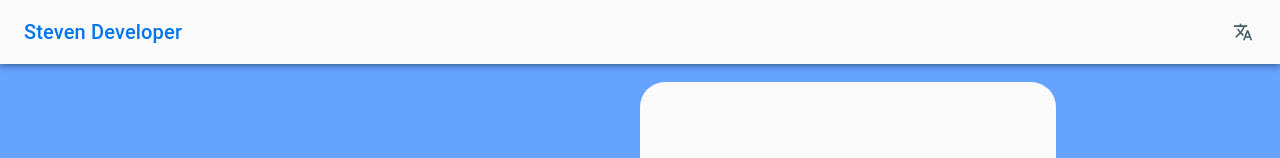
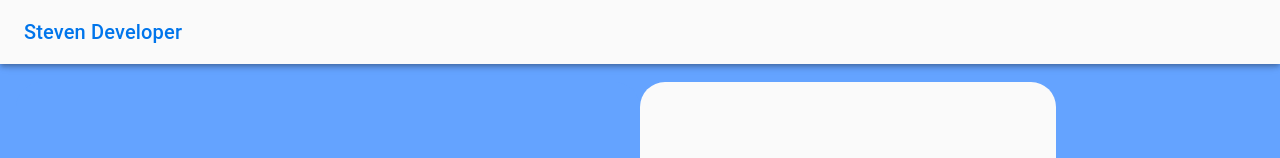
Before and after one commit to Steven-Rodriguez-git/portfolio-web-dev, a React (Create React App) app: page /contact in a window 1280 px wide. Shown: the top 158 px of the page. Built offline with nearby package versions, Linux system fonts and the light colour scheme.

Commit message:
Remove links

```diff
--- a/src/common/navbar/SimpleNavBar.js
+++ b/src/common/navbar/SimpleNavBar.js
@@ -1,13 +1,11 @@
-import React,{useContext} from "react";
+import React from "react";
 import "./NavBar.css";
 import { AppBar, Toolbar, Typography, Container, Link } from "@mui/material";
-import TranslateIcon from "@mui/icons-material/Translate";
 import { Outlet } from "react-router-dom";
-import { langContext } from "../../context/LangContext";
+
 
 
 const SimpleNavBar = () => {
-  const lang = useContext(langContext);
   return (
     <div>
       <AppBar className="primaryPalete">
@@ -26,11 +24,6 @@ const SimpleNavBar = () => {
                 </Typography>
               </div>
             </Link>
-            <TranslateIcon
-              className="secondaryPalete"
-              onClick={() => lang.setLang()}
-              style={{ padding: "2px", margin: "1px" }}
-            />
           </Toolbar>
         </Container>
       </AppBar>
--- a/src/pages/ContactForm/ContactPage.js
+++ b/src/pages/ContactForm/ContactPage.js
@@ -72,7 +72,7 @@ const ContactPage = () => {
             </Grid>
           </Link>
           <Link
-            href="/curriculum"
+            href="/portfolio-web-dev/curriculum"
             target="_blank"
             underline="hover"
             color="inherit"
```
